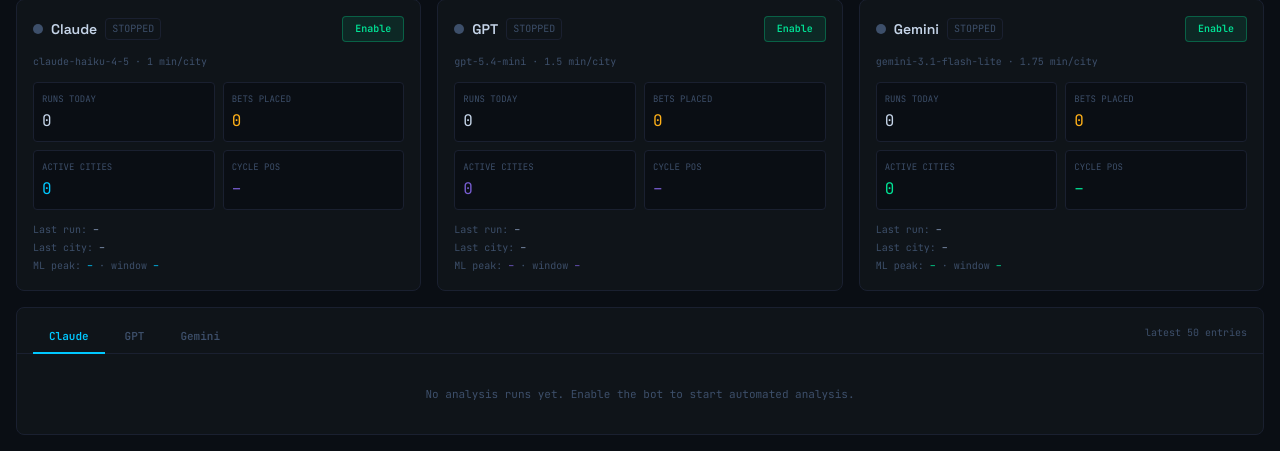
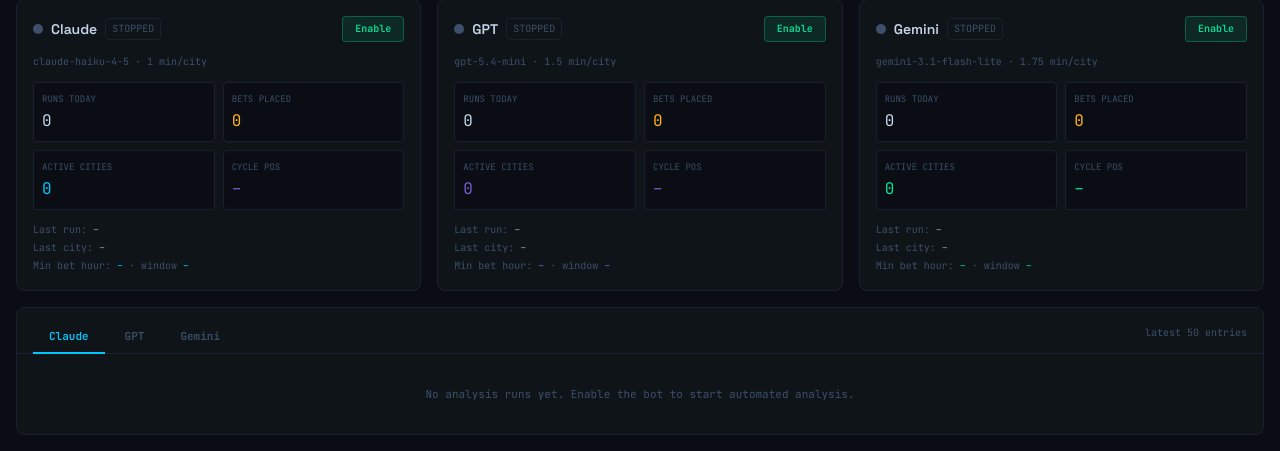
Before and after one commit to tintin222/poly-weather, a FastAPI app: page /bots in a window 1280 px wide. Shown: the part 66-517 px from the top of the page. Run offline with FastAPI, Linux system fonts and the light colour scheme; data that the repository does not hold is empty; some libraries are stand-ins or nearby versions.

Commit message:
refactor: replace ML betting window with history-based min-hour + 10-day LLM context
- Replace _ml_predicted_peak_hour() (ML model dependency) with simple
  _min_bet_hour() that computes min(peak_hour) from last 10 days
- Add _fetch_historical_context() that loads 10 days of hourly WU
  observations (08:00-20:00) + summary highs for LLM context
- Remove rigid 6-hour betting window (peak-4 to peak+1); now only
  enforce minimum hour, let LLM judge timing from historical curves
- Restructure LLM prompt to show compact 10-day hourly temperature
  curves instead of just peak summaries
- Update all 3 bot loops + manual endpoint + GPT/Gemini advisors

Co-Authored-By: Claude Opus 4.6 (1M context) <noreply@anthropic.com>

```diff
--- a/src/web/app.py
+++ b/src/web/app.py
@@ -54,7 +54,7 @@ _ai_bot_state: dict = {
     "bets_today": 0,
     "last_city": None,
     "last_error": None,
-    "last_predicted_peak": None,   # ML-predicted peak hour for last city processed
+    "last_min_bet_hour": None,
     "last_window": None,           # betting window string e.g. "07:00–12:00"
 }
 
@@ -65,7 +65,7 @@ _gpt_bot_state: dict = {
     "last_run_at": 0.0,
     "last_city": None,
     "last_error": None,
-    "last_predicted_peak": None,
+    "last_min_bet_hour": None,
     "last_window": None,
 }
 
@@ -76,7 +76,7 @@ _gemini_bot_state: dict = {
     "last_run_at": 0.0,
     "last_city": None,
     "last_error": None,
-    "last_predicted_peak": None,
+    "last_min_bet_hour": None,
     "last_window": None,
 }
 
@@ -100,39 +100,45 @@ def _tiered_bet_size(confidence: float, price: float) -> float:
     return 0.0
 
 
-def _ml_predicted_peak_hour(
-    ml_trainer,
-    city_key: str,
-    today_obs: list[dict],
-    rolling_peak_hour: float,
-    day_of_year: int,
-    peak_hour_yesterday: float,
-    peak_hour_2d_ago: float,
-    peak_hour_trend_3d: float,
-) -> int | None:
-    """Scan hours 6-20, return the hour with highest ML P(peak) for today.
-
-    Calls predict_is_peak() for each candidate hour using today's actual
-    observations as the feature baseline. Returns None only when no model
-    has been trained for this city yet.
+def _min_bet_hour(db, city_key: str, n_days: int = 10) -> int:
+    """Earliest hour betting is allowed = min(peak_hour) over last n_days.
+    Falls back to 12 if fewer than 3 days of history.
     """
-    best_hour = None
-    best_prob = -1.0
-    for h in range(6, 21):
-        prob = ml_trainer.predict_is_peak(
-            city_key=city_key,
-            current_hour=h,
-            today_obs=today_obs,
-            rolling_peak_hour=rolling_peak_hour,
-            day_of_year=day_of_year,
-            peak_hour_yesterday=peak_hour_yesterday,
-            peak_hour_2d_ago=peak_hour_2d_ago,
-            peak_hour_trend_3d=peak_hour_trend_3d,
-        )
-        if prob is not None and prob > best_prob:
-            best_prob = prob
-            best_hour = h
-    return best_hour
+    rows = db.conn.execute(
+        "SELECT peak_hour FROM daily_peaks "
+        "WHERE city_key = ? AND peak_hour > 0 "
+        "ORDER BY date DESC LIMIT ?",
+        (city_key, n_days),
+    ).fetchall()
+    if len(rows) < 3:
+        return 12
+    return min(r["peak_hour"] for r in rows)
+
+
+def _fetch_historical_context(db, city_key: str, n_days: int = 10) -> list[dict]:
+    """Fetch n_days of historical hourly curves + peak info for LLM context."""
+    peaks = db.conn.execute(
+        "SELECT date, peak_temp, peak_hour, summary_high_temp "
+        "FROM daily_peaks WHERE city_key = ? AND peak_hour > 0 "
+        "ORDER BY date DESC LIMIT ?",
+        (city_key, n_days),
+    ).fetchall()
+    result = []
+    for p in peaks:
+        hourly = db.conn.execute(
+            "SELECT hour, temperature FROM hourly_observations "
+            "WHERE city_key = ? AND date = ? AND hour BETWEEN 8 AND 20 "
+            "ORDER BY hour",
+            (city_key, p["date"]),
+        ).fetchall()
+        result.append({
+            "date": p["date"],
+            "peak_temp": p["peak_temp"],
+            "peak_hour": p["peak_hour"],
+            "summary_high_temp": p["summary_high_temp"],
+            "hourly": [{"hour": h["hour"], "temperature": h["temperature"]} for h in hourly],
+        })
+    return result
 
 
 def _get_best_active_event_brackets(db, city_key: str, today: str) -> tuple[list[dict], str]:
@@ -1699,18 +1705,9 @@ async def api_city_llm_analyze(city_key: str, execute: bool = False):
     except Exception as exc:
         log.warning("llm_analyze_metar_error", city=city_key, error=str(exc))
 
-    # --- Historical peak hours ---
-    hist_peaks = db.conn.execute(
-        "SELECT date, peak_temp, peak_hour FROM daily_peaks WHERE city_key = ? AND peak_hour > 0 "
-        "ORDER BY date DESC LIMIT 14",
-        (city_key,),
-    ).fetchall()
-    peak_history = [dict(r) for r in hist_peaks]
-    avg_peak_row = db.conn.execute(
-        "SELECT AVG(peak_hour) as avg FROM daily_peaks WHERE city_key = ? AND peak_hour > 0",
-        (city_key,),
-    ).fetchone()
-    avg_peak_hour = float(avg_peak_row["avg"]) if avg_peak_row and avg_peak_row["avg"] else 14.0
+    # --- Historical context (10-day hourly curves + peaks) ---
+    historical_context = _fetch_historical_context(db, city_key)
+    min_hour = _min_bet_hour(db, city_key)
 
     # --- Call LLM ---
     try:
@@ -1726,8 +1723,8 @@ async def api_city_llm_analyze(city_key: str, execute: bool = False):
             metar_obs=metar_obs_list,
             summary_high=summary_high,
             brackets=brackets,
-            peak_history=peak_history,
-            avg_peak_hour=avg_peak_hour,
+            historical_context=historical_context,
+            min_bet_hour=min_hour,
         )
     except Exception as exc:
         log.error("llm_analyze_failed", city=city_key, error=str(exc))
@@ -2492,41 +2489,12 @@ async def startup():
                 except Exception:
                     pass
 
-                # Historical peak hours
-                hist_peaks = db.conn.execute(
-                    "SELECT date, peak_temp, peak_hour FROM daily_peaks WHERE city_key = ? AND peak_hour > 0 "
-                    "ORDER BY date DESC LIMIT 14",
-                    (city_key,),
-                ).fetchall()
-                peak_history = [dict(r) for r in hist_peaks]
-                avg_peak_row = db.conn.execute(
-                    "SELECT AVG(peak_hour) as avg FROM daily_peaks WHERE city_key = ? AND peak_hour > 0",
-                    (city_key,),
-                ).fetchone()
-                avg_peak_hour = float(avg_peak_row["avg"]) if avg_peak_row and avg_peak_row["avg"] else 14.0
-
-                import datetime as _dt_module
-                _event_dt = _dt_module.date.fromisoformat(event_date)
-                _doy = _event_dt.timetuple().tm_yday
-                _ph_yesterday = float(peak_history[0]["peak_hour"]) if peak_history else 14.0
-                _ph_2d_ago    = float(peak_history[1]["peak_hour"]) if len(peak_history) >= 2 else 14.0
-                _ph_trend     = float(peak_history[0]["peak_hour"] - peak_history[2]["peak_hour"]) / 2.0 \
-                                if len(peak_history) >= 3 else 0.0
-                predicted_peak = _ml_predicted_peak_hour(
-                    ml_trainer=get_ml_trainer(),
-                    city_key=city_key,
-                    today_obs=wu_obs,
-                    rolling_peak_hour=avg_peak_hour,
-                    day_of_year=_doy,
-                    peak_hour_yesterday=_ph_yesterday,
-                    peak_hour_2d_ago=_ph_2d_ago,
-                    peak_hour_trend_3d=_ph_trend,
-                )
-                if predicted_peak is None:
-                    predicted_peak = int(avg_peak_hour)
-                _ai_bot_state["last_predicted_peak"] = predicted_peak
-                _ai_bot_state["last_window"] = f"{max(7, predicted_peak-4):02d}:00–{predicted_peak+1:02d}:00"
-                if current_hour < predicted_peak - 4 or current_hour > predicted_peak + 1:
+                # Historical context (10-day hourly curves + peaks)
+                historical_context = _fetch_historical_context(db, city_key)
+                min_hour = _min_bet_hour(db, city_key)
+                _ai_bot_state["last_min_bet_hour"] = min_hour
+                _ai_bot_state["last_window"] = f"{min_hour:02d}:00+"
+                if current_hour < min_hour:
                     continue
 
                 advice = await llm_analyze(
@@ -2541,8 +2509,8 @@ async def startup():
                     metar_obs=metar_obs_list,
                     summary_high=summary_high,
                     brackets=brackets,
-                    peak_history=peak_history,
-                    avg_peak_hour=avg_peak_hour,
+                    historical_context=historical_context,
+                    min_bet_hour=min_hour,
                 )
 
                 executed_count = 0
@@ -2747,40 +2715,11 @@ async def startup():
                 except Exception:
                     pass
 
-                hist_peaks = db.conn.execute(
-                    "SELECT date, peak_temp, peak_hour FROM daily_peaks WHERE city_key = ? AND peak_hour > 0 "
-                    "ORDER BY date DESC LIMIT 14",
-                    (city_key,),
-                ).fetchall()
-                peak_history = [dict(r) for r in hist_peaks]
-                avg_peak_row = db.conn.execute(
-                    "SELECT AVG(peak_hour) as avg FROM daily_peaks WHERE city_key = ? AND peak_hour > 0",
-                    (city_key,),
-                ).fetchone()
-                avg_peak_hour = float(avg_peak_row["avg"]) if avg_peak_row and avg_peak_row["avg"] else 14.0
-
-                import datetime as _dt_module
-                _event_dt = _dt_module.date.fromisoformat(event_date)
-                _doy = _event_dt.timetuple().tm_yday
-                _ph_yesterday = float(peak_history[0]["peak_hour"]) if peak_history else 14.0
-                _ph_2d_ago    = float(peak_history[1]["peak_hour"]) if len(peak_history) >= 2 else 14.0
-                _ph_trend     = float(peak_history[0]["peak_hour"] - peak_history[2]["peak_hour"]) / 2.0 \
-                                if len(peak_history) >= 3 else 0.0
-                predicted_peak = _ml_predicted_peak_hour(
-                    ml_trainer=get_ml_trainer(),
-                    city_key=city_key,
-                    today_obs=wu_obs,
-                    rolling_peak_hour=avg_peak_hour,
-                    day_of_year=_doy,
-                    peak_hour_yesterday=_ph_yesterday,
-                    peak_hour_2d_ago=_ph_2d_ago,
-                    peak_hour_trend_3d=_ph_trend,
-                )
-                if predicted_peak is None:
-                    predicted_peak = int(avg_peak_hour)
-                _gpt_bot_state["last_predicted_peak"] = predicted_peak
-                _gpt_bot_state["last_window"] = f"{max(7, predicted_peak-4):02d}:00–{predicted_peak+1:02d}:00"
-                if current_hour < predicted_peak - 4 or current_hour > predicted_peak + 1:
+                historical_context = _fetch_historical_context(db, city_key)
+                min_hour = _min_bet_hour(db, city_key)
+                _gpt_bot_state["last_min_bet_hour"] = min_hour
+                _gpt_bot_state["last_window"] = f"{min_hour:02d}:00+"
+                if current_hour < min_hour:
                     continue
 
                 advice = await gpt_analyze(
@@ -2795,8 +2734,8 @@ async def startup():
                     metar_obs=metar_obs_list,
                     summary_high=summary_high,
                     brackets=brackets,
-                    peak_history=peak_history,
-                    avg_peak_hour=avg_peak_hour,
+                    historical_context=historical_context,
+                    min_bet_hour=min_hour,
                 )
 
                 executed_count = 0
@@ -3000,40 +2939,11 @@ async def startup():
                 except Exception:
                     pass
 
-                hist_peaks = db.conn.execute(
-                    "SELECT date, peak_temp, peak_hour FROM daily_peaks WHERE city_key = ? AND peak_hour > 0 "
-                    "ORDER BY date DESC LIMIT 14",
-                    (city_key,),
-                ).fetchall()
-                peak_history = [dict(r) for r in hist_peaks]
-                avg_peak_row = db.conn.execute(
-                    "SELECT AVG(peak_hour) as avg FROM daily_peaks WHERE city_key = ? AND peak_hour > 0",
-                    (city_key,),
-                ).fetchone()
-                avg_peak_hour = float(avg_peak_row["avg"]) if avg_peak_row and avg_peak_row["avg"] else 14.0
-
-                import datetime as _dt_module
-                _event_dt = _dt_module.date.fromisoformat(event_date)
-                _doy = _event_dt.timetuple().tm_yday
-                _ph_yesterday = float(peak_history[0]["peak_hour"]) if peak_history else 14.0
-                _ph_2d_ago    = float(peak_history[1]["peak_hour"]) if len(peak_history) >= 2 else 14.0
-                _ph_trend     = float(peak_history[0]["peak_hour"] - peak_history[2]["peak_hour"]) / 2.0 \
-                                if len(peak_history) >= 3 else 0.0
-                predicted_peak = _ml_predicted_peak_hour(
-                    ml_trainer=get_ml_trainer(),
-                    city_key=city_key,
-                    today_obs=wu_obs,
-                    rolling_peak_hour=avg_peak_hour,
-                    day_of_year=_doy,
-                    peak_hour_yesterday=_ph_yesterday,
-                    peak_hour_2d_ago=_ph_2d_ago,
-                    peak_hour_trend_3d=_ph_trend,
-                )
-                if predicted_peak is None:
-                    predicted_peak = int(avg_peak_hour)
-                _gemini_bot_state["last_predicted_peak"] = predicted_peak
-                _gemini_bot_state["last_window"] = f"{max(7, predicted_peak-4):02d}:00–{predicted_peak+1:02d}:00"
-                if current_hour < predicted_peak - 4 or current_hour > predicted_peak + 1:
+                historical_context = _fetch_historical_context(db, city_key)
+                min_hour = _min_bet_hour(db, city_key)
+                _gemini_bot_state["last_min_bet_hour"] = min_hour
+                _gemini_bot_state["last_window"] = f"{min_hour:02d}:00+"
+                if current_hour < min_hour:
                     continue
 
                 advice = await gemini_analyze(
@@ -3048,8 +2958,8 @@ async def startup():
                     metar_obs=metar_obs_list,
                     summary_high=summary_high,
                     brackets=brackets,
-                    peak_history=peak_history,
-                    avg_peak_hour=avg_peak_hour,
+                    historical_context=historical_context,
+                    min_bet_hour=min_hour,
                 )
 
                 executed_count = 0
@@ -3258,7 +3168,7 @@ async def api_ai_bot_status():
         "last_run_at": _ai_bot_state["last_run_at"],
         "last_city": _ai_bot_state["last_city"],
         "last_error": _ai_bot_state["last_error"],
-        "last_predicted_peak": _ai_bot_state["last_predicted_peak"],
+        "last_min_bet_hour": _ai_bot_state["last_min_bet_hour"],
         "last_window": _ai_bot_state["last_window"],
         "runs_today": runs_today,
         "bets_today": bets_today,
@@ -3345,7 +3255,7 @@ async def api_gpt_bot_status():
         "last_run_at": _gpt_bot_state["last_run_at"],
         "last_city": _gpt_bot_state["last_city"],
         "last_error": _gpt_bot_state["last_error"],
-        "last_predicted_peak": _gpt_bot_state["last_predicted_peak"],
+        "last_min_bet_hour": _gpt_bot_state["last_min_bet_hour"],
         "last_window": _gpt_bot_state["last_window"],
         "runs_today": runs_today,
         "bets_today": bets_today,
@@ -3429,7 +3339,7 @@ async def api_gemini_bot_status():
         "last_run_at": _gemini_bot_state["last_run_at"],
         "last_city": _gemini_bot_state["last_city"],
         "last_error": _gemini_bot_state["last_error"],
-        "last_predicted_peak": _gemini_bot_state["last_predicted_peak"],
+        "last_min_bet_hour": _gemini_bot_state["last_min_bet_hour"],
         "last_window": _gemini_bot_state["last_window"],
         "runs_today": runs_today,
         "bets_today": bets_today,
--- a/src/web/templates/bots.html
+++ b/src/web/templates/bots.html
@@ -98,7 +98,7 @@
         <div class="space-y-0.5 text-[10px]">
           <div class="text-term-muted">Last run: <span id="claude-lastrun" class="text-term-text">–</span></div>
           <div class="text-term-muted">Last city: <span id="claude-lastcity" class="text-term-text">–</span></div>
-          <div class="text-term-muted">ML peak: <span id="claude-peak" class="text-term-cyan">–</span> · window <span id="claude-window" class="text-term-cyan">–</span></div>
+          <div class="text-term-muted">Min bet hour: <span id="claude-peak" class="text-term-cyan">–</span> · window <span id="claude-window" class="text-term-cyan">–</span></div>
           <div id="claude-err" class="hidden text-term-red">Error: <span id="claude-errtext"></span></div>
         </div>
       </div>
@@ -138,7 +138,7 @@
         <div class="space-y-0.5 text-[10px]">
           <div class="text-term-muted">Last run: <span id="gpt-lastrun" class="text-term-text">–</span></div>
           <div class="text-term-muted">Last city: <span id="gpt-lastcity" class="text-term-text">–</span></div>
-          <div class="text-term-muted">ML peak: <span id="gpt-peak" class="text-term-purple">–</span> · window <span id="gpt-window" class="text-term-purple">–</span></div>
+          <div class="text-term-muted">Min bet hour: <span id="gpt-peak" class="text-term-purple">–</span> · window <span id="gpt-window" class="text-term-purple">–</span></div>
           <div id="gpt-err" class="hidden text-term-red">Error: <span id="gpt-errtext"></span></div>
         </div>
       </div>
@@ -178,7 +178,7 @@
         <div class="space-y-0.5 text-[10px]">
           <div class="text-term-muted">Last run: <span id="gemini-lastrun" class="text-term-text">–</span></div>
           <div class="text-term-muted">Last city: <span id="gemini-lastcity" class="text-term-text">–</span></div>
-          <div class="text-term-muted">ML peak: <span id="gemini-peak" class="text-term-green">–</span> · window <span id="gemini-window" class="text-term-green">–</span></div>
+          <div class="text-term-muted">Min bet hour: <span id="gemini-peak" class="text-term-green">–</span> · window <span id="gemini-window" class="text-term-green">–</span></div>
           <div id="gemini-err" class="hidden text-term-red">Error: <span id="gemini-errtext"></span></div>
         </div>
       </div>
@@ -291,7 +291,7 @@
       document.getElementById(`${bot}-cycle`).textContent  = cycle;
       document.getElementById(`${bot}-lastrun`).textContent  = timeSince(s.last_run_at);
       document.getElementById(`${bot}-lastcity`).textContent = s.last_city || '–';
-      document.getElementById(`${bot}-peak`).textContent   = s.last_predicted_peak != null ? `${s.last_predicted_peak}:00` : '–';
+      document.getElementById(`${bot}-peak`).textContent   = s.last_min_bet_hour != null ? `${s.last_min_bet_hour}:00` : '–';
       document.getElementById(`${bot}-window`).textContent = s.last_window || '–';
 
       const errEl = document.getElementById(`${bot}-err`);
```
Also changed, not shown: src/strategy/gemini_advisor.py (+4 -4 lines), src/strategy/llm_advisor.py (+36 -27 lines), src/strategy/openai_advisor.py (+4 -4 lines).
